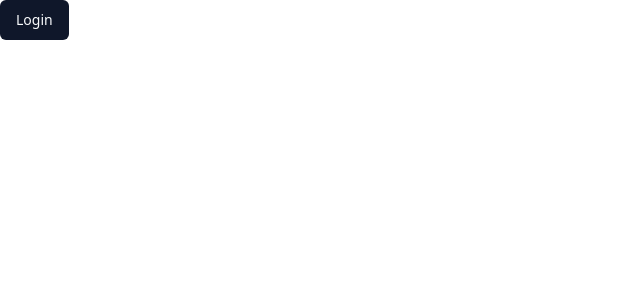
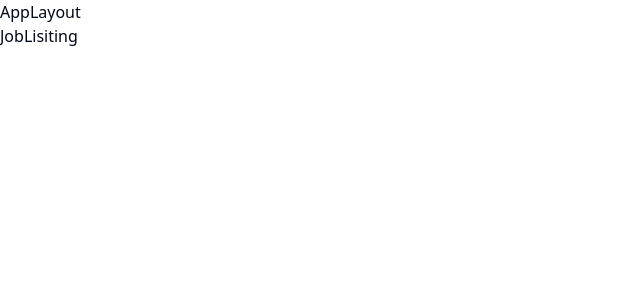
Before and after one commit to abduldevlop/Jobify--Find-Job-, a React (Vite) app: page /jobs in a window 1280 px wide. Shown: the top 300 px of the page, without its empty margins (0-640 px from the left). Built offline with nearby package versions, Linux system fonts and the light colour scheme.

Commit message:
add pages and routing

```diff
--- a/src/App.jsx
+++ b/src/App.jsx
@@ -1,12 +1,31 @@
-import React from 'react'
-import { Button } from './components/ui/button'
+import React from "react";
+import { Button } from "./components/ui/button";
+import { createBrowserRouter, RouterProvider } from "react-router-dom";
+import AppLayout from "./layouts/AppLayout";
+import LandingPage from "./pages/LandingPage";
+import OnBoarding from "./pages/OnBoarding";
+import JobLisiting from "./pages/JobLisiting";
+import Job from "./pages/Job";
+import PostJob from "./pages/PostJob";
+import SaveJobs from "./pages/SaveJobs";
+import MyJobs from "./pages/MyJobs";
 
 const App = () => {
-  return (
-    <div>
-      <Button>Login</Button>
-    </div>
-  )
-}
+  const router = createBrowserRouter([
+    {
+      element: <AppLayout />,
+      children: [
+        { path: "/", element: <LandingPage /> },
+        { path: "/onboarding", element: <OnBoarding /> },
+        { path: "/jobs", element: <JobLisiting /> },
+        { path: "/job/:id", element: <Job /> },
+        { path: "/post-job", element: <PostJob /> },
+        { path: "/save-jobs", element: <SaveJobs /> },
+        { path: "/my-jobs", element: <MyJobs /> },
+      ],
+    },
+  ]);
+  return <RouterProvider router={router} />;
+};
 
-export default App
+export default App;
--- /dev/null
+++ b/src/layouts/AppLayout.jsx
@@ -0,0 +1,13 @@
+import React from "react";
+import { Outlet } from "react-router-dom";
+
+const AppLayout = () => {
+  return (
+    <div>
+      AppLayout
+      <Outlet />
+    </div>
+  );
+};
+
+export default AppLayout;
--- /dev/null
+++ b/src/pages/Job.jsx
@@ -0,0 +1,7 @@
+import React from "react";
+
+const Job = () => {
+  return <div>Jobs</div>;
+};
+
+export default Job;
--- /dev/null
+++ b/src/pages/JobLisiting.jsx
@@ -0,0 +1,7 @@
+import React from "react";
+
+const JobLisiting = () => {
+  return <div>JobLisiting</div>;
+};
+
+export default JobLisiting;
--- /dev/null
+++ b/src/pages/LandingPage.jsx
@@ -0,0 +1,11 @@
+import React from "react";
+
+const LandingPage = () => {
+  return (
+    <div>
+      <h1>Landing</h1>
+    </div>
+  );
+};
+
+export default LandingPage;
--- /dev/null
+++ b/src/pages/MyJobs.jsx
@@ -0,0 +1,7 @@
+import React from "react";
+
+const MyJobs = () => {
+  return <div>MyJobs</div>;
+};
+
+export default MyJobs;
--- /dev/null
+++ b/src/pages/OnBoarding.jsx
@@ -0,0 +1,7 @@
+import React from "react";
+
+const OnBoarding = () => {
+  return <div>OnBoarding</div>;
+};
+
+export default OnBoarding;
--- /dev/null
+++ b/src/pages/PostJob.jsx
@@ -0,0 +1,7 @@
+import React from "react";
+
+const PostJob = () => {
+  return <div>PostJob</div>;
+};
+
+export default PostJob;
--- /dev/null
+++ b/src/pages/SaveJobs.jsx
@@ -0,0 +1,7 @@
+import React from "react";
+
+const SaveJobs = () => {
+  return <div>SaveJobs</div>;
+};
+
+export default SaveJobs;
```
